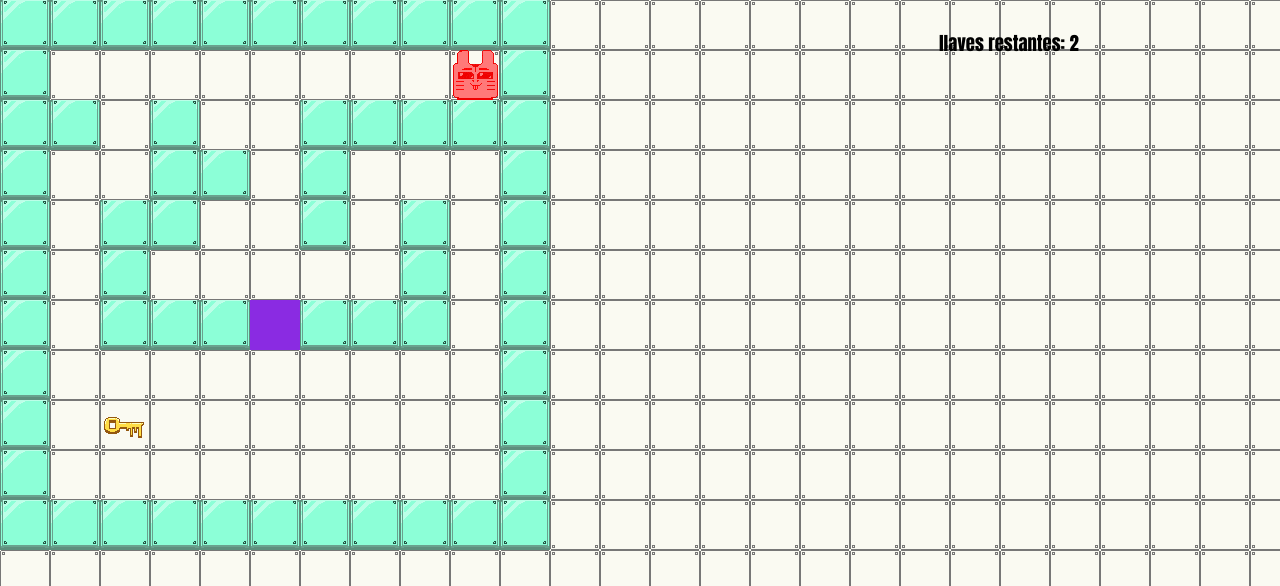
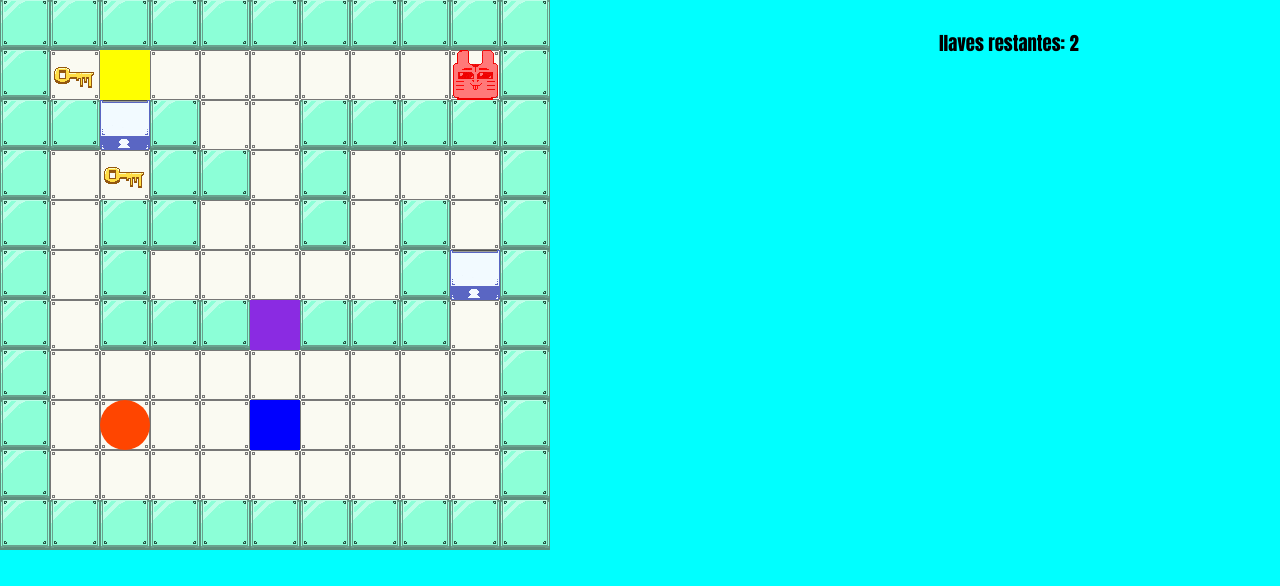
Before and after one commit to Alexhumme/proyectos, a plain HTML site: page cuadrado/index.html in a window 1280 px wide. Shown: the top 586 px of the page. Drawn offline with Linux system fonts and the light colour scheme.

Commit message:
estilo actualizado

```diff
--- a/cuadrado/style.css
+++ b/cuadrado/style.css
@@ -16,7 +16,6 @@ body {
 	background-color: cyan;
 	display: flex;
 	align-content: center;
-	background-image: url("img/piso.png");
 }
 #cuadradoRojo {
 	width: 50px;
@@ -37,6 +36,35 @@ body {
 	grid-template-rows: repeat(11, 50px);
 	*/
 	margin: auto;
+	background-image: url("img/piso.png");
+}
+#PB{
+	width: 50px;
+	height: 50px;
+	position: absolute;
+	margin: auto;
+	background-color: blue;
+}
+#PA{
+	width: 50px;
+	height: 50px;
+	position: absolute;
+	margin: auto;
+	background-color: yellow;
+}
+.p6{
+	width: 50px;
+	height: 50px;
+	position: absolute;
+	border-radius: 90px;
+	margin: auto;
+	background-image: url("img/llave.png");
+}
+.p5{
+	position: absolute;
+	width: 50px;
+	height: 50px;
+	background-image: url("img/puerta1a.png");
 }
 .p4{
 	background-color: greenyellow;
@@ -46,13 +74,12 @@ body {
 	margin: auto;
 }
 .p3{
-	/*background-color: orangered;*/
+	background-color: orangered;
 	width: 50px;
 	height: 50px;
 	position: absolute;
 	border-radius: 90px;
 	margin: auto;
-	background-image: url("img/llave.png");
 }
 .p2{
 	background-color: blueviolet;
```
